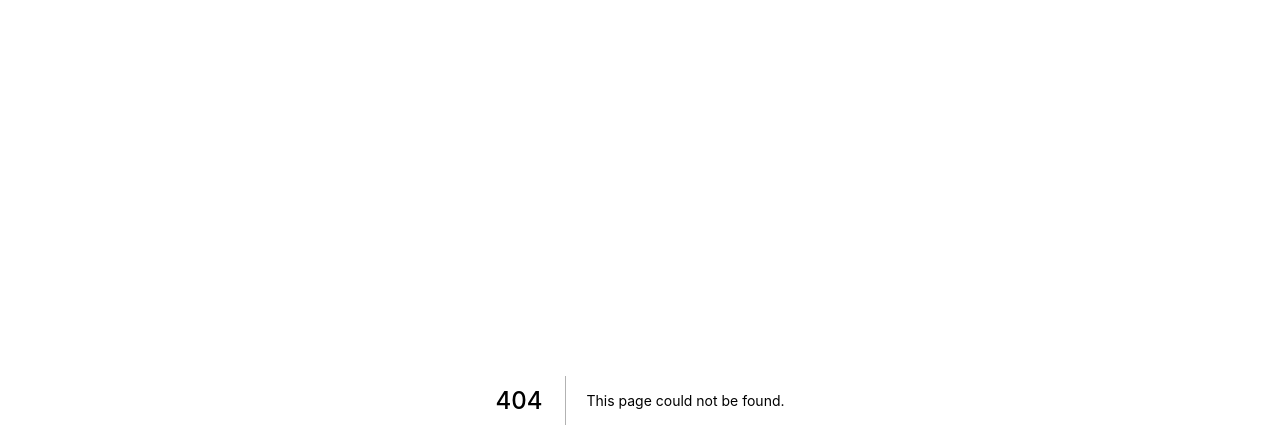
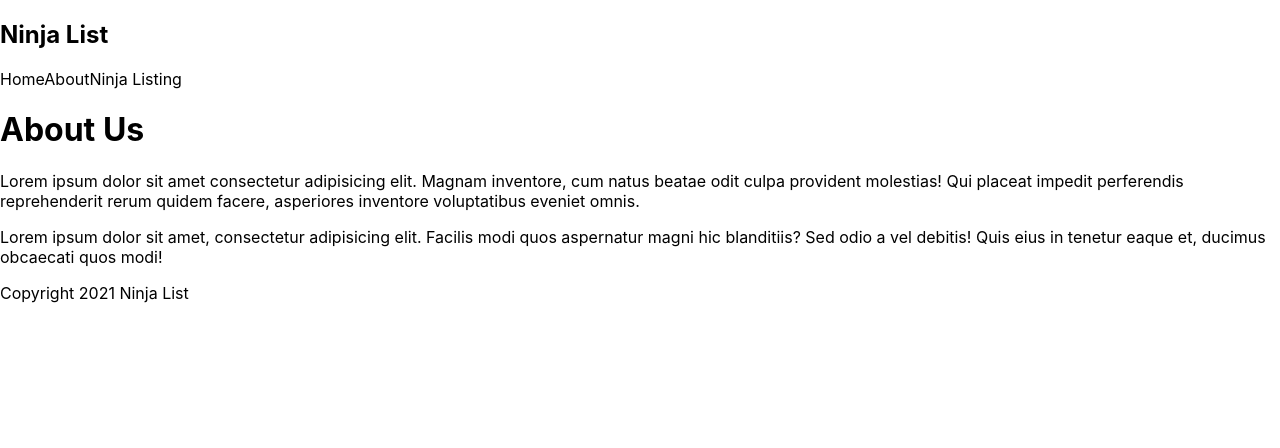
Before and after one commit to thisisrishabh22/Employee_List, a Next.js app: page /about in a window 1280 px wide. Before the commit this address had no page. Shown: the top 448 px of the page. Built offline with nearby package versions, Linux system fonts and the light colour scheme.

Commit message:
init and added basic pages

```diff
--- /dev/null
+++ b/components/Footer.jsx
@@ -0,0 +1,11 @@
+const Footer = () => {
+    return (
+        <footer>
+            <div>
+                Copyright 2021 Ninja List
+        </div>
+        </footer>
+    );
+}
+
+export default Footer;
--- /dev/null
+++ b/components/Layout.jsx
@@ -0,0 +1,14 @@
+import Footer from "./Footer"
+import Navbar from "./Navbar"
+
+const Layout = ({children}) => {
+    return (
+        <>
+            <Navbar/>
+            {children}
+            <Footer/>
+        </>
+     );
+}
+
+export default Layout;
--- /dev/null
+++ b/components/Navbar.jsx
@@ -0,0 +1,16 @@
+import Link from 'next/link'
+const Navbar = () => {
+    return (
+        <nav>
+            <div className="logo">
+                <h1>Ninja List</h1>
+            </div>
+
+            <Link href="/"><a>Home</a></Link>
+            <Link href="/about"><a>About</a></Link>
+            <Link href="/ninjas"><a>Ninja Listing</a></Link>
+        </nav>
+     );
+}
+
+export default Navbar;
--- a/pages/_app.js
+++ b/pages/_app.js
@@ -1,7 +1,12 @@
+import Layout from '../components/Layout';
 import '../styles/globals.css'
 
 function MyApp({ Component, pageProps }) {
-  return <Component {...pageProps} />
+  return (
+    <Layout>
+      <Component {...pageProps} />
+    </Layout>
+  );
 }
 
 export default MyApp
--- /dev/null
+++ b/pages/about.js
@@ -0,0 +1,13 @@
+import Navbar from "../components/Navbar";
+
+const About = () => {
+    return (
+        <div>
+            <h1>About Us</h1>
+            <p>Lorem ipsum dolor sit amet consectetur adipisicing elit. Magnam inventore, cum natus beatae odit culpa provident molestias! Qui placeat impedit perferendis reprehenderit rerum quidem facere, asperiores inventore voluptatibus eveniet omnis.</p>
+            <p>Lorem ipsum dolor sit amet, consectetur adipisicing elit. Facilis modi quos aspernatur magni hic blanditiis? Sed odio a vel debitis! Quis eius in tenetur eaque et, ducimus obcaecati quos modi!</p>
+        </div>
+     );
+}
+
+export default About;
```
Also changed, not shown: pages/index.js (+6 -60 lines), pages/ninjas/index.jsx (added, +9 -0 lines).
